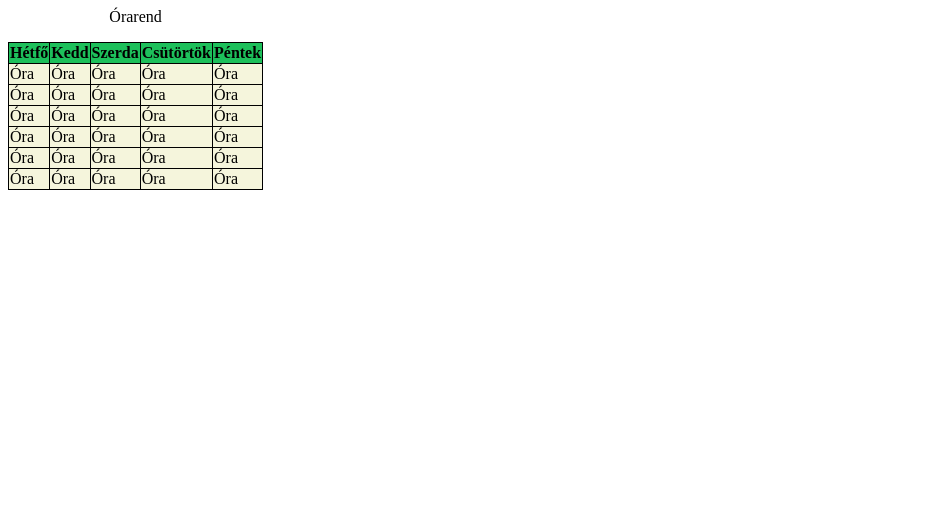
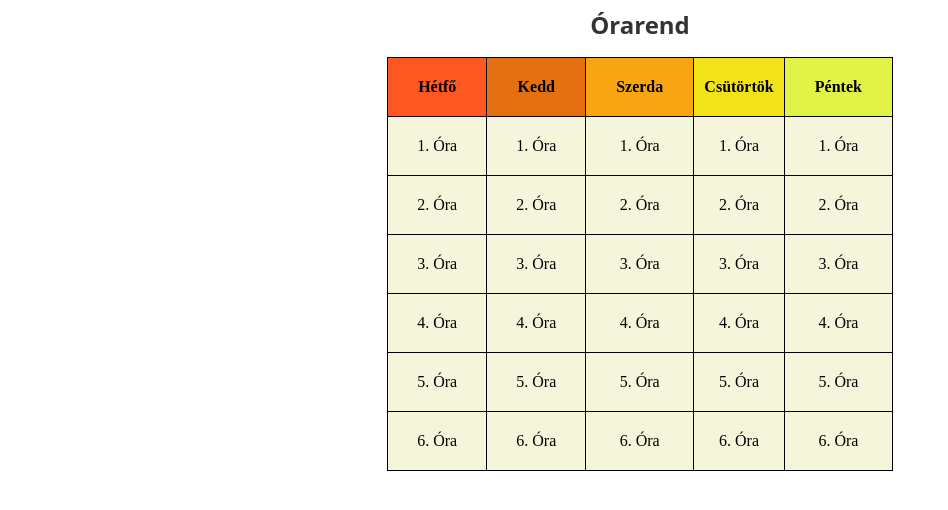
Before and after one commit to kupianna/Tablazatok, a plain HTML site: page index.html in a window 1280 px wide. Shown: the whole page, without its empty margins (0-948 px from the left). Drawn offline with Linux system fonts and the light colour scheme.

Commit message:
finished timetable css 23:46

```diff
--- /dev/null
+++ b/Chess.css
@@ -0,0 +1,50 @@
+table {
+  border-collapse: collapse;
+  margin: 30px auto;
+}
+
+td, th {
+  width: 60px;
+  height: 60px;
+  border: 1px solid black;
+  text-align: center;
+  vertical-align: middle;
+
+}
+
+thead th, tfoot th {
+  background-color: #333;
+  color: white;
+  height: 30px;
+}
+
+caption {
+  font-size: 24px;
+  font-weight: bold;
+  margin-bottom: 10px;
+}
+
+
+tbody tr:nth-child(even) td:nth-of-type(odd),
+tbody tr:nth-child(odd) td:nth-of-type(even) {
+  background-color: #333;
+}
+
+tbody tr:nth-child(even) td:nth-of-type(even),
+tbody tr:nth-child(odd) td:nth-of-type(odd) {
+  background-color: #fff;
+}
+tbody tr td.black-king {
+  background-color: #fff;
+  color: #000;
+  font-size: 30px;
+}
+
+tbody tr td.white-king {
+  background-color: #000;
+  color: #fff;
+  font-size: 30px;
+}
+tbody tr th {
+  background: none;
+}
--- a/index.css
+++ b/index.css
@@ -1,27 +1,50 @@
 
 table, tr, td, th {
-    border: 1px, solid, black
+    border: 1px solid black;
 
 }
 table{
-    border-collapse: collapse
+    border-collapse: collapse;
+    width: 40%;
+    margin: auto;
+    border-collapse: collapse;
 }
 td, th {
-    padding=16px
-    border-radius: 12px;
+    padding: 20px;
+    text-align: center;
 }
 
+td:nth-child(4), th:nth-child(4){
+    padding:2px;
+}
 tr{
     background-color: beige;
 }
 
 tr:nth-child{
+    background-color: f2f2f2;
 
 }
-th{
-    background-color: rgb(29, 192, 91);
+th:nth-child(1){
+    background-color: rgb(255, 87, 34);
+}
+th:nth-child(2){
+    background-color: rgb(228, 112, 17);
+}
+th:nth-child(3){
+    background-color: rgb(247, 166, 18);
+}
+th:nth-child(4){
+    background-color: rgb(241, 227, 23);
+}
+th:nth-child(5){
+    background-color: rgb(226, 243, 72);
 }
 caption{
     padding-bottom: 16px;
+    font-family: system-ui, -apple-system, BlinkMacSystemFont, 'Segoe UI', Roboto, Oxygen, Ubuntu, Cantarell, 'Open Sans', 'Helvetica Neue', sans-serif;
+    font-size: 24px;
+    font-weight: bold;
+    color: #333333;
 
 }
--- a/index.html
+++ b/index.html
@@ -4,7 +4,8 @@
 <head>
     <meta charset="UTF-8">
     <meta name="viewport" content="width=device-width, initial-scale=1.0">
-    <title>Document</title>
+    <meta name="author" content="Kupi Anna">
+    <title>Órarend</title>
     <link rel="stylesheet" href=index.css>
 </head>
 <body>
@@ -22,45 +23,45 @@
         <tbody>
 
             <tr>
-                <td>Óra</td>
-                <td>Óra</td>
-                <td>Óra</td>
-                <td>Óra</td>
-                <td>Óra</td>
+                <td>1. Óra</td>
+                <td>1. Óra</td>
+                <td>1. Óra</td>
+                <td>1. Óra</td>
+                <td>1. Óra</td>
             </tr>
             <tr>
-                <td>Óra</td>
-                <td>Óra</td>
-                <td>Óra</td>
-                <td>Óra</td>
-                <td>Óra</td>
+                <td>2. Óra</td>
+                <td>2. Óra</td>
+                <td>2. Óra</td>
+                <td>2. Óra</td>
+                <td>2. Óra</td>
             <tr>
-                <td>Óra</td>
-                <td>Óra</td>
-                <td>Óra</td>
-                <td>Óra</td>
-                <td>Óra</td>
+                <td>3. Óra</td>
+                <td>3. Óra</td>
+                <td>3. Óra</td>
+                <td>3. Óra</td>
+                <td>3. Óra</td>
             </tr>
             <tr>
-                <td>Óra</td>
-                <td>Óra</td>
-                <td>Óra</td>
-                <td>Óra</td>
-                <td>Óra</td>
+                <td>4. Óra</td>
+                <td>4. Óra</td>
+                <td>4. Óra</td>
+                <td>4. Óra</td>
+                <td>4. Óra</td>
             </tr>
                         <tr>
-                <td>Óra</td>
-                <td>Óra</td>
-                <td>Óra</td>
-                <td>Óra</td>
-                <td>Óra</td>
+                <td>5. Óra</td>
+                <td>5. Óra</td>
+                <td>5. Óra</td>
+                <td>5. Óra</td>
+                <td>5. Óra</td>
             </tr>
                         <tr>
-                <td>Óra</td>
-                <td>Óra</td>
-                <td>Óra</td>
-                <td>Óra</td>
-                <td>Óra</td>
+                <td>6. Óra</td>
+                <td>6. Óra</td>
+                <td>6. Óra</td>
+                <td>6. Óra</td>
+                <td>6. Óra</td>
             </tr>
         </tbody>
     </table>
```
Also changed, not shown: Chess.html (added, +45 -0 lines).
